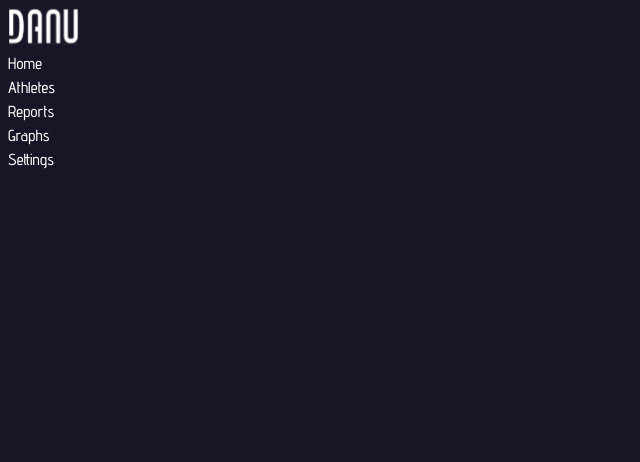
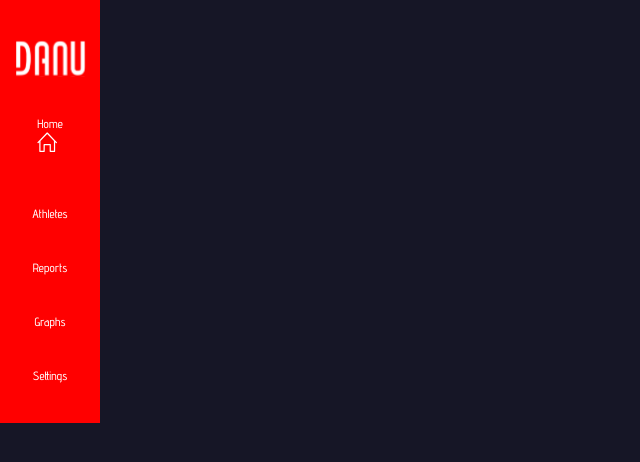
Before and after one commit to VladeanClaudiu/danu-react-web-challenge, a React (Vite) app in the folder danu-react-web-app/: page / in a window 1280 px wide. Both pictures are taken after a click on the button "Login". Shown: the top 462 px of the page, without its empty margins (0-640 px from the left). Built offline with nearby package versions, Linux system fonts and the light colour scheme.

Commit message:
testing background images on nav

```diff
--- a/danu-react-web-app/src/App.css
+++ b/danu-react-web-app/src/App.css
@@ -3,6 +3,8 @@
 body {
     background-color: #161626;
     font-family: 'Advent Pro', sans-serif;
+    margin: 0;
+    padding: 0;
 }
 
 .login-page {
@@ -11,9 +13,36 @@ body {
   margin-top: 40%;
 }
 
-.dashboard-nav a{
+/* navbar style ======================================================*/
+.dashboard-nav {
+  background-color: red;
+  width: 100px;
+  height: 100%;
+  text-align: center;
+  display: flex;
+  flex-direction: column;
+  align-items: center;
+  position: relative;
+}
+
+.dashboard-nav > img {
+  margin: 40px 0 40px 0;
+}
+
+.dashboard-nav > a{
+  text-align: center;
   color: white;
   text-decoration: none;
+  font-style: normal;
   font-weight: 500;
-  display: flex;
+  font-size: 12px;
+  line-height: 14px;
+  margin-bottom: 40px;
 }
+
+.test {
+  background-image: url(./assets/home.svg);
+  background-repeat: no-repeat;
+  background-position: 0%;
+  height: 50px;
+}
--- a/danu-react-web-app/src/App.jsx
+++ b/danu-react-web-app/src/App.jsx
@@ -6,10 +6,10 @@ import {Route, Link} from 'react-router-dom'
 function App() {
   const [loggedIn, setLoggedIn] = useState(false)
 
-  //dummy login-function used to simulate login
-  function loginFunction(){
-    console.log("loggin in")
-    setTimeout(()=>{
+  //dummy login-function used to simulate login async used as to avoid state error
+  async function loginFunction(){
+    await console.log("loggin in")
+    await setTimeout(()=>{
       setLoggedIn(prevValue => !prevValue)
       console.log("logged in")
     },1000)
@@ -21,7 +21,7 @@ function App() {
       <div>
         <nav className='dashboard-nav'>
           <img src="./danu.svg" alt="the danu logo"/>
-          <Link>Home</Link>
+          <Link className='test'>Home</Link>
           <Link>Athletes</Link>
           <Link>Reports</Link>
           <Link>Graphs</Link>
```
Also changed, not shown: danu-react-web-app/src/assets/home.svg (added).
